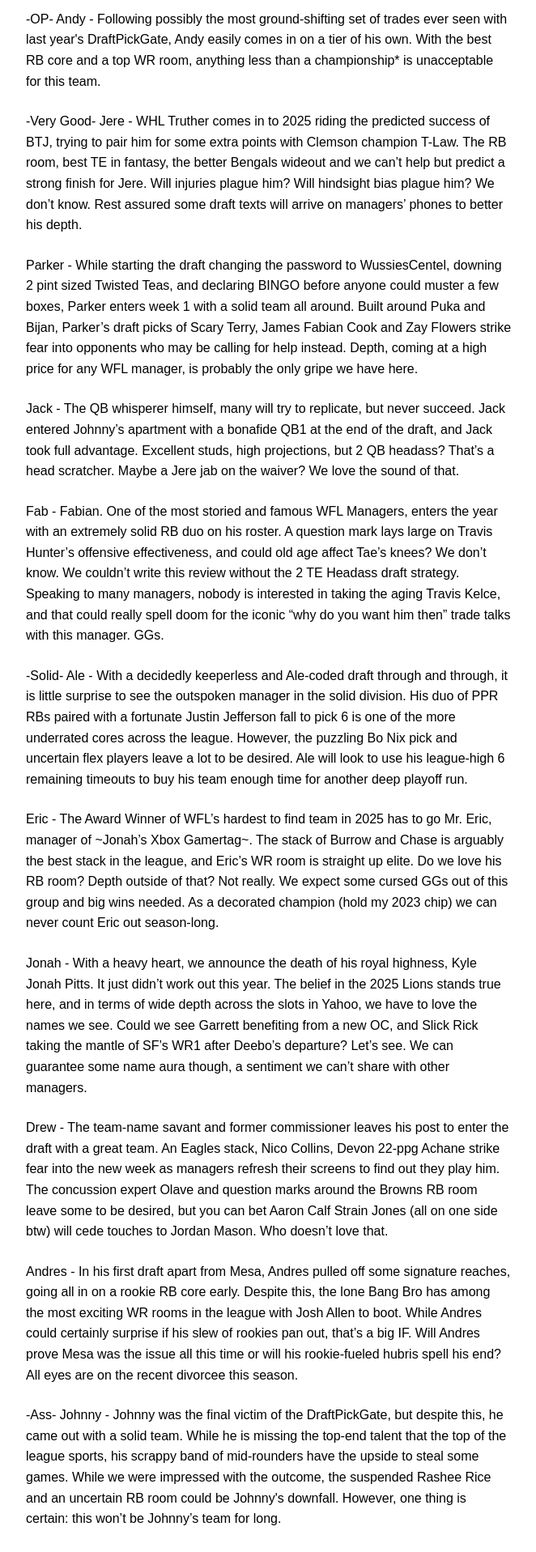
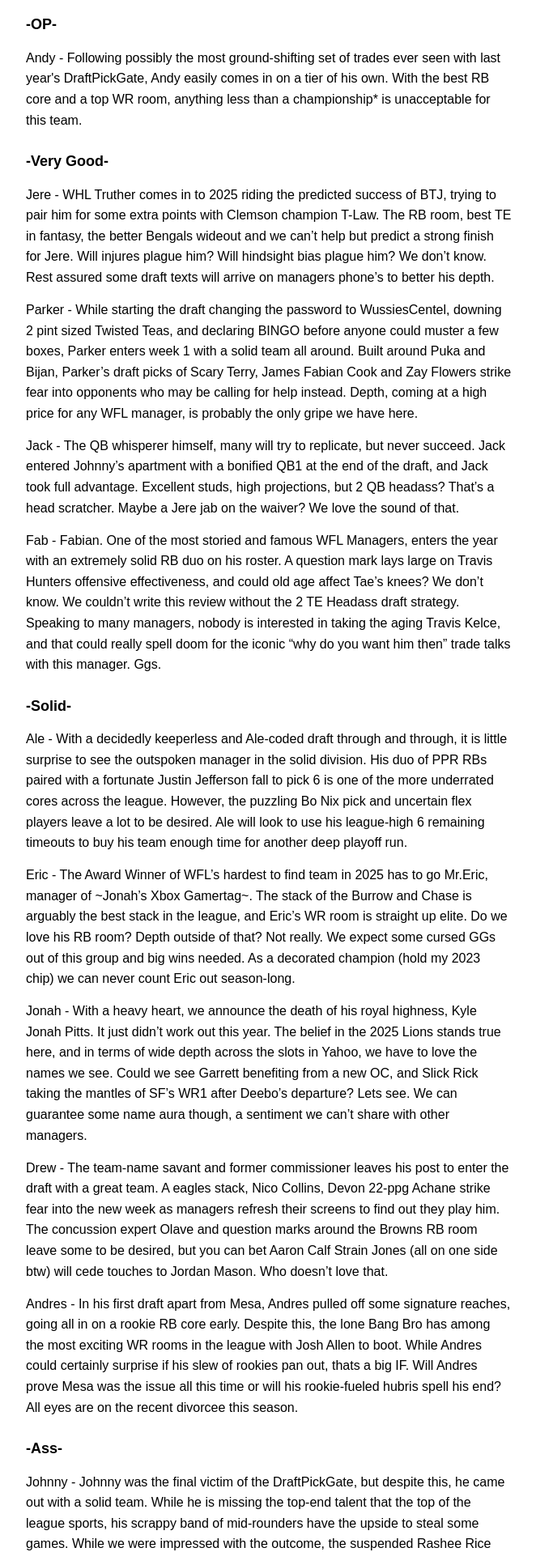
Before and after one commit to andyragu/wfl-website, a Next.js app: page /articles/wfl-weekly-1 in a window 1280 px wide. Shown: the part 3780-5697 px from the top of the page at 81% size, without its empty margins (308-970 px from the left). Built offline with nearby package versions, Linux system fonts and the light colour scheme.

Commit message:
fixed subheaders

```diff
--- a/src/app/articles/wfl-weekly-1/page.tsx
+++ b/src/app/articles/wfl-weekly-1/page.tsx
@@ -70,71 +70,54 @@
                         <p>{`This years power rankings going into Week 1 are divided into five tiers as you’ll see below:`}</p>
 
                         <ul className="list-none space-y-6">
-                        <li>{`
-                        -OP-
-                        Andy -
-                        Following possibly the most ground-shifting set of trades ever seen with last year's DraftPickGate, Andy easily comes in on a tier of his own. With the best RB core and a top WR room, anything less than a championship* is unacceptable for this team.
-                        `}</li>
+                            {/* OP Tier */}
+                            <li>
+                                <h3 className="font-bold text-lg">{`-OP-`}</h3>
+                                <p>
+                                {`Andy - Following possibly the most ground-shifting set of trades ever seen with last year's DraftPickGate, Andy easily comes in on a tier of his own. With the best RB core and a top WR room, anything less than a championship* is unacceptable for this team.`}
+                                </p>
+                            </li>
 
-                        <li>{`
-                        -Very Good-
-                        Jere -
-                        WHL Truther comes in to 2025 riding the predicted success of BTJ, trying to pair him for some extra points with Clemson champion T-Law. The RB room, best TE in fantasy, the better Bengals wideout and we can’t help but predict a strong finish for Jere. Will injuries plague him? Will hindsight bias plague him? We don’t know. Rest assured some draft texts will arrive on managers’ phones to better his depth.
-                        `}</li>
+                            {/* Very Good Tier */}
+                            <li>
+                                <h3 className="font-bold text-lg">{`-Very Good-`}</h3>
+                                <p>
+                                {`Jere - WHL Truther comes in to 2025 riding the predicted success of BTJ, trying to pair him for some extra points with Clemson champion T-Law. The RB room, best TE in fantasy, the better Bengals wideout and we can’t help but predict a strong finish for Jere. Will injures plague him? Will hindsight bias plague him? We don’t know. Rest assured some draft texts will arrive on managers phone’s to better his depth. `}
+                                </p>
+                                <p>
+                                {`Parker -  While starting the draft changing the password to WussiesCentel, downing 2 pint sized Twisted Teas, and declaring BINGO before anyone could muster a few boxes, Parker enters week 1 with a solid team all around. Built around Puka and Bijan, Parker’s draft picks of Scary Terry, James Fabian Cook and Zay Flowers strike fear into opponents who may be calling for help instead. Depth, coming at a high price for any WFL manager, is probably the only gripe we have here. `}
+                                </p>
+                                <p>
+                                {`Jack - The QB whisperer himself, many will try to replicate, but never succeed. Jack entered Johnny’s apartment with a bonified QB1 at the end of the draft, and Jack took full advantage. Excellent studs, high projections, but 2 QB headass? That’s a head scratcher. Maybe a Jere jab on the waiver? We love the sound of that. `}
+                                </p>
+                                <p>
+                                {`Fab - Fabian. One of the most storied and famous WFL Managers, enters the year with an extremely solid RB duo on his roster. A question mark lays large on Travis Hunters offensive effectiveness, and could old age affect Tae’s knees? We don’t know. We couldn’t write this review without the 2 TE Headass draft strategy. Speaking to many managers, nobody is interested in taking the aging Travis Kelce, and that could really spell doom for the iconic “why do you want him then” trade talks with this manager. Ggs. `}
+                                </p>
+                            </li>
 
-                        <li>{`
-                        Parker -
-                        While starting the draft changing the password to WussiesCentel, downing 2 pint sized Twisted Teas, and declaring BINGO before anyone could muster a few boxes, Parker enters week 1 with a solid team all around. Built around Puka and Bijan, Parker’s draft picks of Scary Terry, James Fabian Cook and Zay Flowers strike fear into opponents who may be calling for help instead. Depth, coming at a high price for any WFL manager, is probably the only gripe we have here.
-                        `}</li>
+                            {/* Solid Tier */}
+                            <li>
+                                <h3 className="font-bold text-lg">{`-Solid-`}</h3>
+                                <p>{`Ale - With a decidedly keeperless and Ale-coded draft through and through, it is little surprise to see the outspoken manager in the solid division. His duo of PPR RBs paired with a fortunate Justin Jefferson fall to pick 6 is one of the more underrated cores across the league. However, the puzzling Bo Nix pick and uncertain flex players leave a lot to be desired. Ale will look to use his league-high 6 remaining timeouts to buy his team enough time for another deep playoff run.`}</p>
+                                <p>{`Eric - The Award Winner of WFL’s hardest to find team in 2025 has to go Mr.Eric, manager of ~Jonah’s Xbox Gamertag~. The stack of the Burrow and Chase is arguably the best stack in the league, and Eric’s WR room is straight up elite. Do we love his RB room? Depth outside of that? Not really. We expect some cursed GGs out of this group and big wins needed. As a decorated champion (hold my 2023 chip) we can never count Eric out season-long. `}</p>
+                                <p>{`Jonah - With a heavy heart, we announce the death of his royal highness, Kyle Jonah Pitts. It just didn’t work out this year. The belief in the 2025 Lions stands true here, and in terms of wide depth across the slots in Yahoo, we have to love the names we see. Could we see Garrett benefiting from a new OC, and Slick Rick taking the mantles of SF’s WR1 after Deebo’s departure? Lets see. We can guarantee some name aura though, a sentiment we can’t share with other managers.`}</p>
+                                <p>{`Drew - The team-name savant and former commissioner leaves his post to enter the draft with a great team. A eagles stack, Nico Collins, Devon 22-ppg Achane strike fear into the new week as managers refresh their screens to find out they play him. The concussion expert Olave and question marks around the Browns RB room leave some to be desired, but you can bet Aaron Calf Strain Jones (all on one side btw) will cede touches to Jordan Mason. Who doesn’t love that. `}</p>
+                                <p>{`Andres -  In his first draft apart from Mesa, Andres pulled off some signature reaches, going all in on a rookie RB core early. Despite this, the lone Bang Bro has among the most exciting WR rooms in the league with Josh Allen to boot. While Andres could certainly surprise if his slew of rookies pan out, thats a big IF. Will Andres prove Mesa was the issue all this time or will his rookie-fueled hubris spell his end? All eyes are on the recent divorcee this season.`}</p>
+                            </li>
 
-                        <li>{`
-                        Jack -
-                        The QB whisperer himself, many will try to replicate, but never succeed. Jack entered Johnny’s apartment with a bonafide QB1 at the end of the draft, and Jack took full advantage. Excellent studs, high projections, but 2 QB headass? That’s a head scratcher. Maybe a Jere jab on the waiver? We love the sound of that.
-                        `}</li>
+                            {/* Ass Tier */}
+                            <li>
+                                <h3 className="font-bold text-lg">{`-Ass-`}</h3>
+                                <p>{`Johnny - Johnny was the final victim of the DraftPickGate, but despite this, he came out with a solid team. While he is missing the top-end talent that the top of the league sports, his scrappy band of mid-rounders have the upside to steal some games. While we were impressed with the outcome, the suspended Rashee Rice and an uncertain RB room could be Johnny's downfall. However, one thing is certain: this won't be Johnny's team for long.`}</p>
+                            </li>
 
-                        <li>{`
-                        Fab -
-                        Fabian. One of the most storied and famous WFL Managers, enters the year with an extremely solid RB duo on his roster. A question mark lays large on Travis Hunter’s offensive effectiveness, and could old age affect Tae’s knees? We don’t know. We couldn’t write this review without the 2 TE Headass draft strategy. Speaking to many managers, nobody is interested in taking the aging Travis Kelce, and that could really spell doom for the iconic “why do you want him then” trade talks with this manager. GGs.
-                        `}</li>
+                            {/* Dirt Tier */}
+                            <li>
+                                <h3 className="font-bold text-lg">{`-Dirt-`}</h3>
+                                <p>{`Daniel - Severely hamstrung by DraftPickGate last year, Daniel comes in with among the worst drafted rosters to ever grace the WFL. Despite the manager's storied history of hate with the position, Daniel decided on an RB-RB start that will have to fuel his victories this season, as his WRs for lack of a better term, are ass. With draft pick trading out of sight and out of mind, Daniel will need a miracle from the fantasy gods to push for a playoff spot and more this year.`}</p>
+                            </li>
+                        </ul>
 
-                        <li>{`
-                        -Solid-
-                        Ale -
-                        With a decidedly keeperless and Ale-coded draft through and through, it is little surprise to see the outspoken manager in the solid division. His duo of PPR RBs paired with a fortunate Justin Jefferson fall to pick 6 is one of the more underrated cores across the league. However, the puzzling Bo Nix pick and uncertain flex players leave a lot to be desired. Ale will look to use his league-high 6 remaining timeouts to buy his team enough time for another deep playoff run.
-                        `}</li>
-
-                        <li>{`
-                        Eric -
-                        The Award Winner of WFL’s hardest to find team in 2025 has to go Mr. Eric, manager of ~Jonah’s Xbox Gamertag~. The stack of Burrow and Chase is arguably the best stack in the league, and Eric’s WR room is straight up elite. Do we love his RB room? Depth outside of that? Not really. We expect some cursed GGs out of this group and big wins needed. As a decorated champion (hold my 2023 chip) we can never count Eric out season-long.
-                        `}</li>
-
-                        <li>{`
-                        Jonah -
-                        With a heavy heart, we announce the death of his royal highness, Kyle Jonah Pitts. It just didn’t work out this year. The belief in the 2025 Lions stands true here, and in terms of wide depth across the slots in Yahoo, we have to love the names we see. Could we see Garrett benefiting from a new OC, and Slick Rick taking the mantle of SF’s WR1 after Deebo’s departure? Let’s see. We can guarantee some name aura though, a sentiment we can’t share with other managers.
-                        `}</li>
-
-                        <li>{`
-                        Drew -
-                        The team-name savant and former commissioner leaves his post to enter the draft with a great team. An Eagles stack, Nico Collins, Devon 22-ppg Achane strike fear into the new week as managers refresh their screens to find out they play him. The concussion expert Olave and question marks around the Browns RB room leave some to be desired, but you can bet Aaron Calf Strain Jones (all on one side btw) will cede touches to Jordan Mason. Who doesn’t love that.
-                        `}</li>
-
-                        <li>{`
-                        Andres -
-                        In his first draft apart from Mesa, Andres pulled off some signature reaches, going all in on a rookie RB core early. Despite this, the lone Bang Bro has among the most exciting WR rooms in the league with Josh Allen to boot. While Andres could certainly surprise if his slew of rookies pan out, that’s a big IF. Will Andres prove Mesa was the issue all this time or will his rookie-fueled hubris spell his end? All eyes are on the recent divorcee this season.
-                        `}</li>
-
-                        <li>{`
-                        -Ass-
-                        Johnny -
-                        Johnny was the final victim of the DraftPickGate, but despite this, he came out with a solid team. While he is missing the top-end talent that the top of the league sports, his scrappy band of mid-rounders have the upside to steal some games. While we were impressed with the outcome, the suspended Rashee Rice and an uncertain RB room could be Johnny's downfall. However, one thing is certain: this won’t be Johnny’s team for long.
-                        `}</li>
-
-                        <li>{`
-                        -Dirt-
-                        Daniel -
-                        Severely hamstrung by DraftPickGate last year, Daniel comes in with among the worst drafted rosters to ever grace the WFL. Despite the manager's storied history of hate with the position, Daniel decided on an RB-RB start that will have to fuel his victories this season, as his WRs for lack of a better term, are ass. With draft pick trading out of sight and out of mind, Daniel will need a miracle from the fantasy gods to push for a playoff spot and more this year.
-                        `}</li>
-                        </ul>
 
 
 
```
